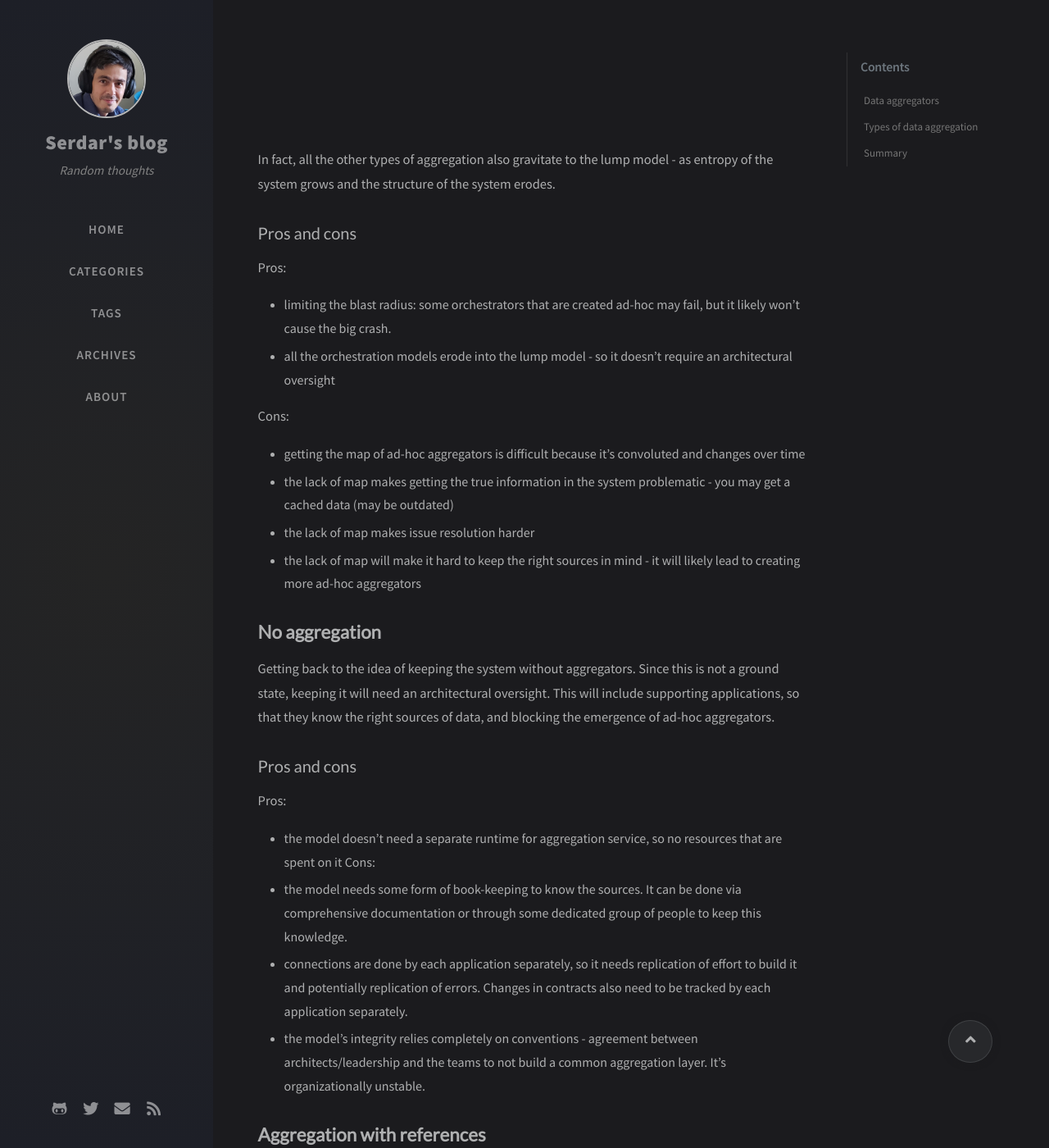
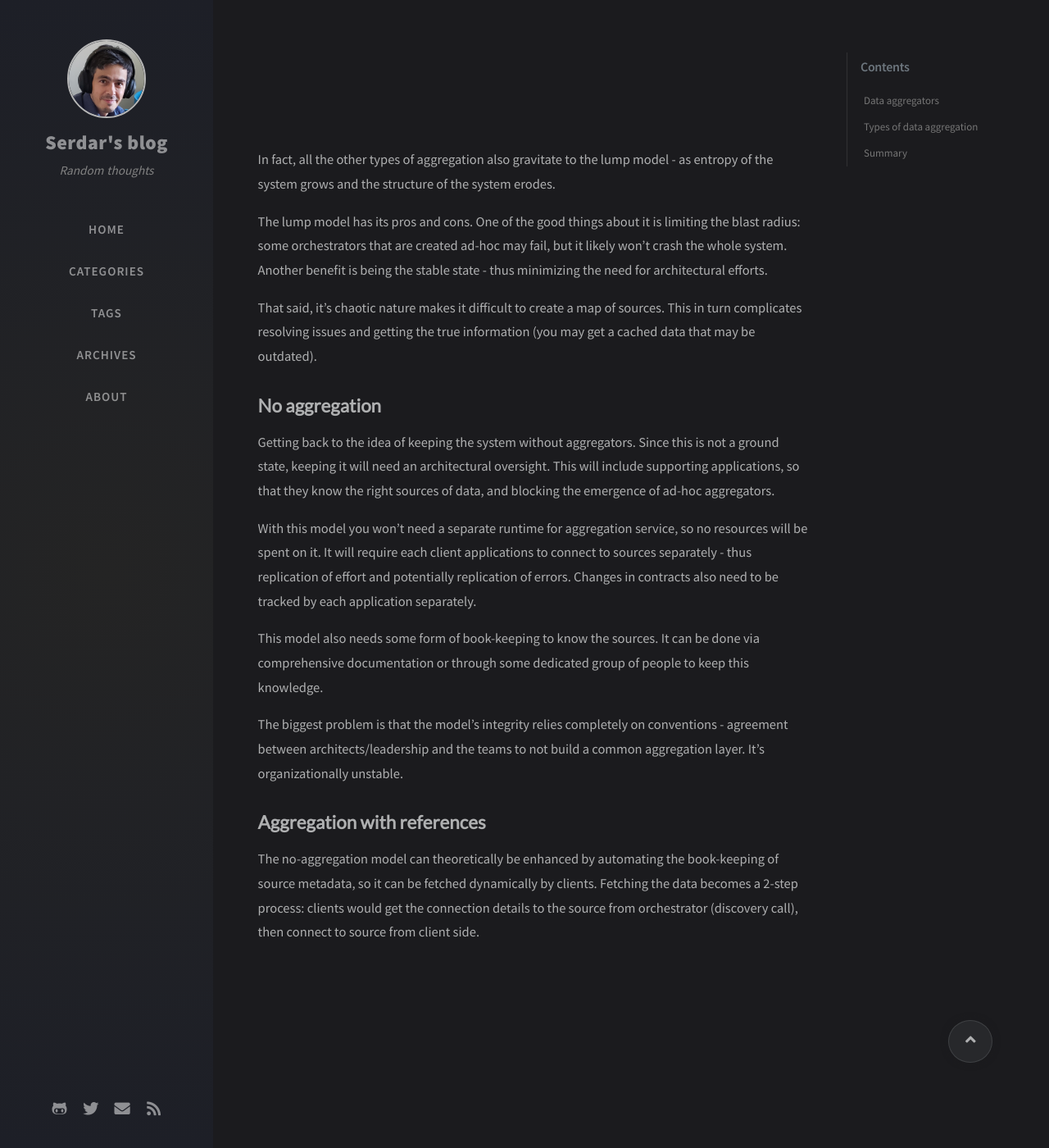
Before and after one commit to serdarkurbanov/serdarkurbanov.github.io, a Jekyll site: the page built from _posts/2022-08-24-data-aggregators.md, in a window 1280 px wide and 1400 px high, scrolled down 2802 px. Shown: the whole window at 82% size. Built offline with Jekyll 4.4.1, drawn with Linux system fonts in a browser that asks for light colours; nearby versions of some CDN libraries; comment, search, counter and statistics services are not loaded; some of the changed text lies outside the part shown.

Commit message:
data aggregation - continued

```diff
--- a/_posts/2022-08-24-data-aggregators.md
+++ b/_posts/2022-08-24-data-aggregators.md
@@ -34,62 +34,59 @@ There are a few types of aggregation that I know:
 
 ## **Lump model**
 
-The company may decide to not build data aggregators, and in theory the app interaction will look like this: each client application connects to respective data source and fetches the needed data. The responsibility of keeping the contract is on each app separately.
+The company may decide to not build data aggregators, and in theory the app interaction will look like this: each client application connects to respective data source and fetches the needed data. The responsibility of keeping the contract is on each client application separately.
 
 ![no data aggregation and no lumps](/assets/img/sample/2022-08-24-data-aggregators/no-aggregation-init.png){: width="600" class="normal"}
 
-This model however doesn't depict the ground (most stable) state of the system. In fact, the organization will require efforts to keep it like this. The true stable state will evolve from this system naturally: some teams will decide to build a cache, others will introduce a small orchestration service that will be reused by other apps thinking that this the real source of truth. Some decisions like this will be temporary, some will cement over time. In time the system will evolve into the **lump model**:
+This model however doesn't depict the ground (most stable) state of the system. In fact, the organization will require efforts to keep it like this. The true stable state will evolve from this system naturally: some teams will decide to build a cache, others will introduce a small orchestration service that will be reused by other apps thinking that this the real source of truth. Many decisions like this will be temporary, some will cement over time. In time the system will evolve into the **lump model**:
 
 ![no data aggregation and lumps](/assets/img/sample/2022-08-24-data-aggregators/no-aggregation-lump.png){: width="600" class="normal"}
 
 In fact, all the other types of aggregation also gravitate to the lump model - as entropy of the system grows and the structure of the system erodes.
 
-### Pros and cons
-Pros:
-* limiting the blast radius: some orchestrators that are created ad-hoc may fail, but it likely won't cause the big crash.
-* all the orchestration models erode into the lump model - so it doesn't require an architectural oversight
+The lump model has its pros and cons. One of the good things about it is limiting the blast radius: some orchestrators that are created ad-hoc may fail, but it likely won't crash the whole system. Another benefit is being the stable state - thus minimizing the need for architectural efforts.
 
-Cons:
-* getting the map of ad-hoc aggregators is difficult because it's convoluted and changes over time
-* the lack of map makes getting the true information in the system problematic - you may get a cached data (may be outdated)
-* the lack of map makes issue resolution harder
-* the lack of map will make it hard to keep the right sources in mind - it will likely lead to creating more ad-hoc aggregators
+That said, it's chaotic nature makes it difficult to create a map of sources. This in turn complicates resolving issues and getting the true information (you may get a cached data that may be outdated).
 
 ## **No aggregation**
 
 Getting back to the idea of keeping the system without aggregators. Since this is not a ground state, keeping it will need an architectural oversight. This will include supporting applications, so that they know the right sources of data, and blocking the emergence of ad-hoc aggregators.
 
-### Pros and cons
-Pros:
-* the model doesn't need a separate runtime for aggregation service, so no resources that are spent on it
-Cons:
-* the model needs some form of book-keeping to know the sources. It can be done via comprehensive documentation or through some dedicated group of people to keep this knowledge.
-* connections are done by each application separately, so it needs replication of effort to build it and potentially replication of errors. Changes in contracts also need to be tracked by each application separately.
-* the model's integrity relies completely on conventions - agreement between architects/leadership and the teams to not build a common aggregation layer. It's organizationally unstable.
+With this model you won't need a separate runtime for aggregation service, so no resources will be spent on it. It will require each client applications to connect to sources separately - thus replication of effort and potentially replication of errors. Changes in contracts also need to be tracked by each application separately.
+
+This model also needs some form of book-keeping to know the sources. It can be done via comprehensive documentation or through some dedicated group of people to keep this knowledge.
+
+The biggest problem is that the model's integrity relies completely on conventions - agreement between architects/leadership and the teams to not build a common aggregation layer. It's organizationally unstable.
 
 ## **Aggregation with references**
 
-This model is a development on top of the no-aggregation model. No-aggregation model requires someone to make a book-keeping of all sources and making sure that no aggregation happens unintentionally. It can be facilitated by keeping the source metadata (contracts, data type registry) in some system, so it can be fetched dynamically by sources.
-
-Fetching the data is now a 2-step process: get the connection details to the source from orchestrator, then connect to source from client side.
+The no-aggregation model can theoretically be enhanced by automating the book-keeping of source metadata, so it can be fetched dynamically by clients. Fetching the data becomes a 2-step process: clients would get the connection details to the source from orchestrator (discovery call), then connect to source from client side.
 
 ![aggregation with references](/assets/img/sample/2022-08-24-data-aggregators/aggregation-with-references.png){: width="600" class="normal"}
 
-### Pros and cons
-Pros:
-* a
+The challenging part of this approach is providing the source connection details that would work for all client applications. The aggregation service doesn't control the client application deployments. So the source that is reachable from one client application can be blocked from another.
 
-Cons:
-* b
+Using the discovery call is another convention that needs to be followed by client applications, so this approach is prone to erosion of conventions.
 
 ## **Aggregation with routing**
 
+In this model the aggregator is routing the client's request to respective source.
 
 ![aggregation with routing](/assets/img/sample/2022-08-24-data-aggregators/aggregation-with-routing.png){: width="600" class="normal"}
 
+### Pros and conservation
+Pros:
+
+Cons:
+
+### Responsibilities
+The responsibility of the aggregator is to make a bookkeeping of source metadata (data dictionary), provide the visibility into routing details (underlying sources, execution plan, latencies, datacenter hops).
+
 ## **Aggregation with cache**
 
-In this model the data from multiple sources is collected into the centralized cache. Clients receive data from the cache instead of actual sources. Architecturally this model is prone to mismatches between the cache and the source, but organizationally it's surprisingly stable! This aggregation type will likely have better chances to get additional resources/funding/organizational support than other types of aggregation. The reason behind it is the presence of data that adds weight to this type of aggregators. When some team will look for data, the aggregator will be the final stop.
+In this model the data from multiple sources is collected into the centralized cache. Clients receive data from the cache instead of actual sources.
+
+Architecturally this model is prone to mismatches between the cache and the source, but organizationally it's surprisingly stable! This aggregation type will likely have better chances to get additional resources/funding/organizational support than other types of aggregation. The reason behind it is the presence of data that adds weight to this type of aggregators. When some team will look for data, the aggregator will be the final stop.
 
 ![aggregation with cache](/assets/img/sample/2022-08-24-data-aggregators/aggregation-with-cache.png){: width="600" class="normal"}
 _note the reversed arrows between aggregator and sources_
```
